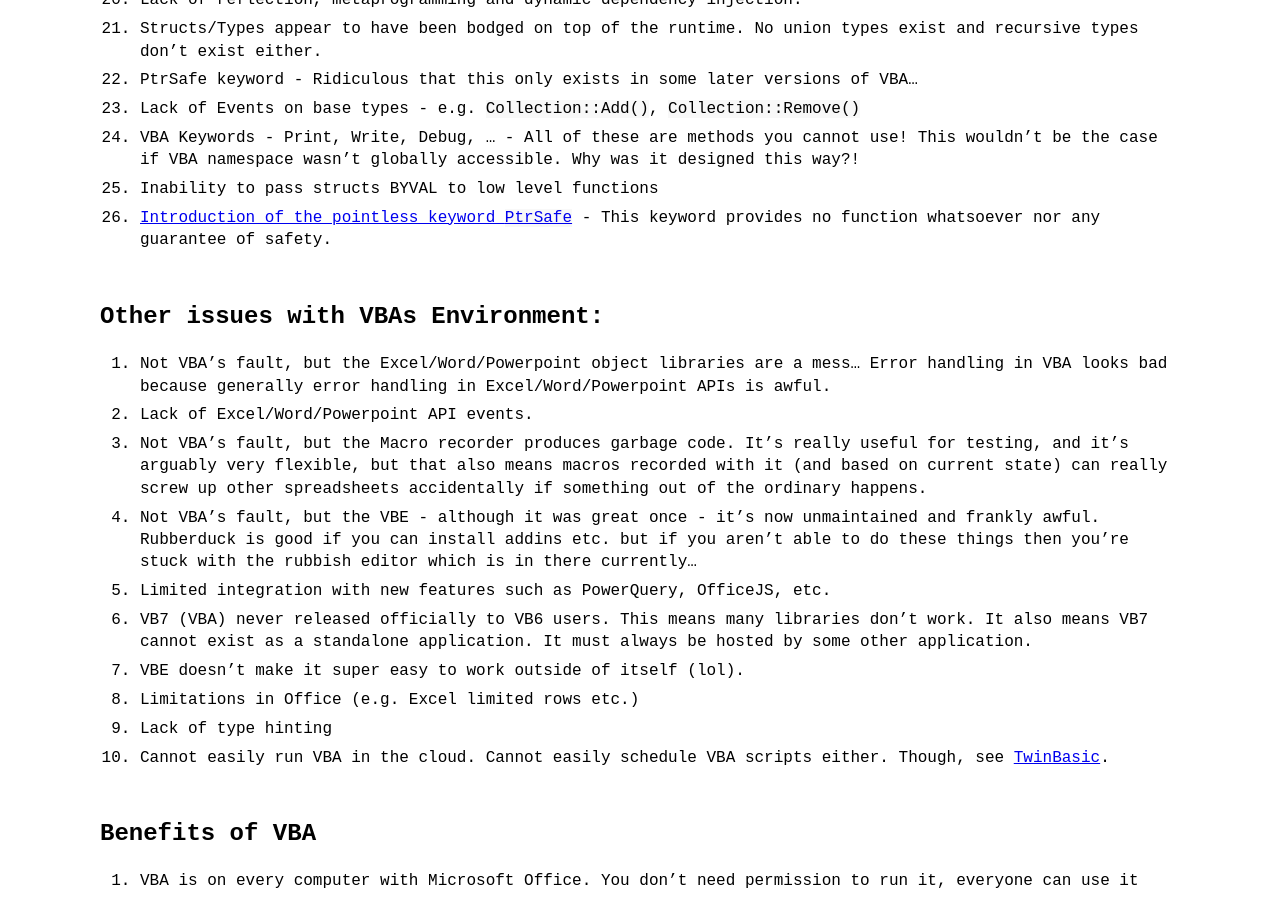
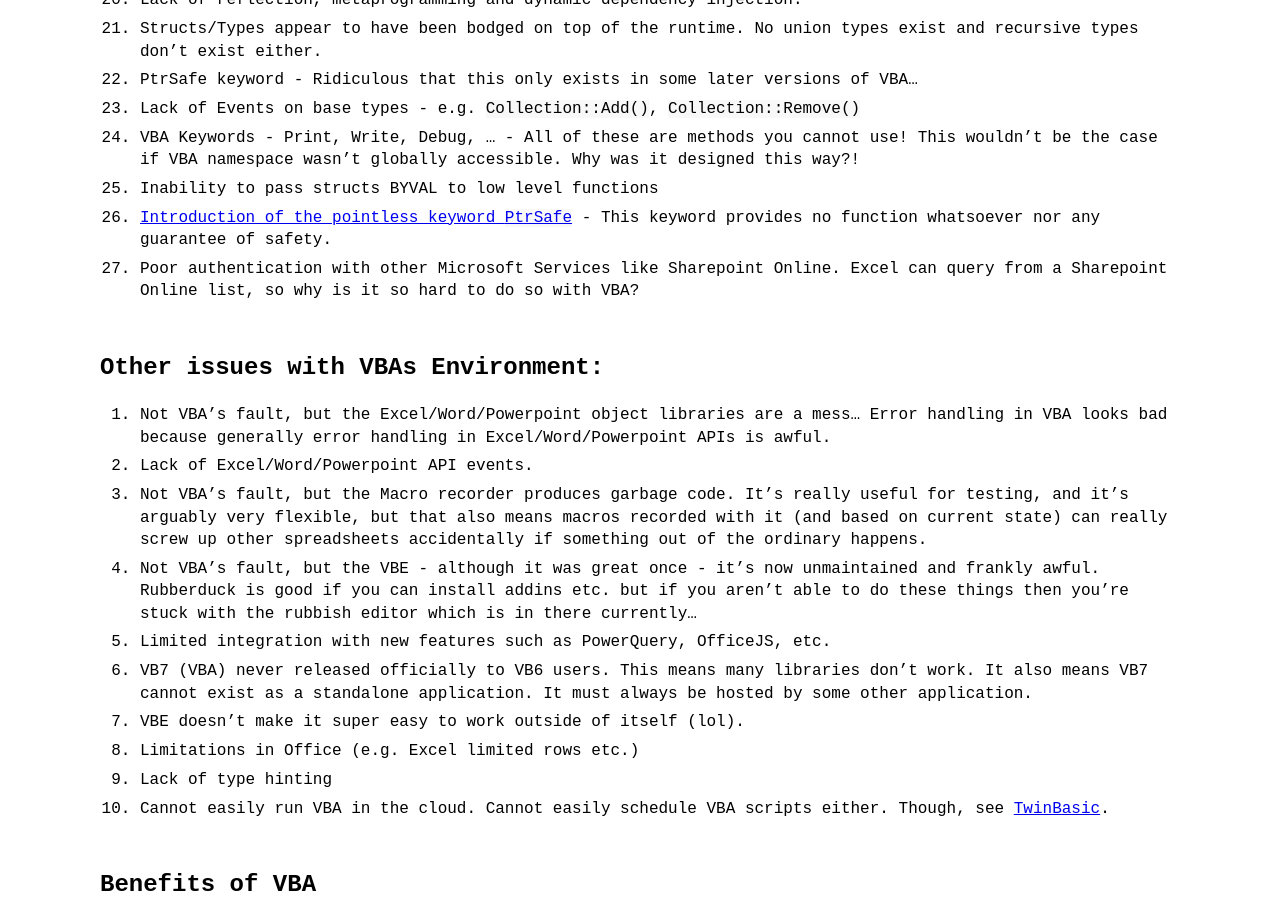
Before and after one commit to sancarn/vba-articles, a Jekyll site: the page built from _posts/2023-09-18-issues-with-vba.md, in a window 1280 px wide and 900 px high, scrolled down 1193 px. Built offline with Jekyll 4.4.1, drawn with Linux system fonts in a browser that asks for light colours; comment, search, counter and statistics services are not loaded.

Commit message:
Update 2023-09-18-issues-with-vba.md

```diff
--- a/_posts/2023-09-18-issues-with-vba.md
+++ b/_posts/2023-09-18-issues-with-vba.md
@@ -39,6 +39,7 @@ This post is still under development but here's a dump of all issues. Hopefully
 24. VBA Keywords - Print, Write, Debug, … - All of these are methods you cannot use! This wouldn’t be the case if VBA namespace wasn’t globally accessible. Why was it designed this way?!
 25. Inability to pass structs BYVAL to low level functions
 26. [Introduction of the pointless keyword `PtrSafe`](https://stackoverflow.com/a/77141128/6302131) - This keyword provides no function whatsoever nor any guarantee of safety.
+27. Poor authentication with other Microsoft Services like Sharepoint Online. Excel can query from a Sharepoint Online list, so why is it so hard to do so with VBA?
 
 ## Other issues with VBAs Environment:
 
```
